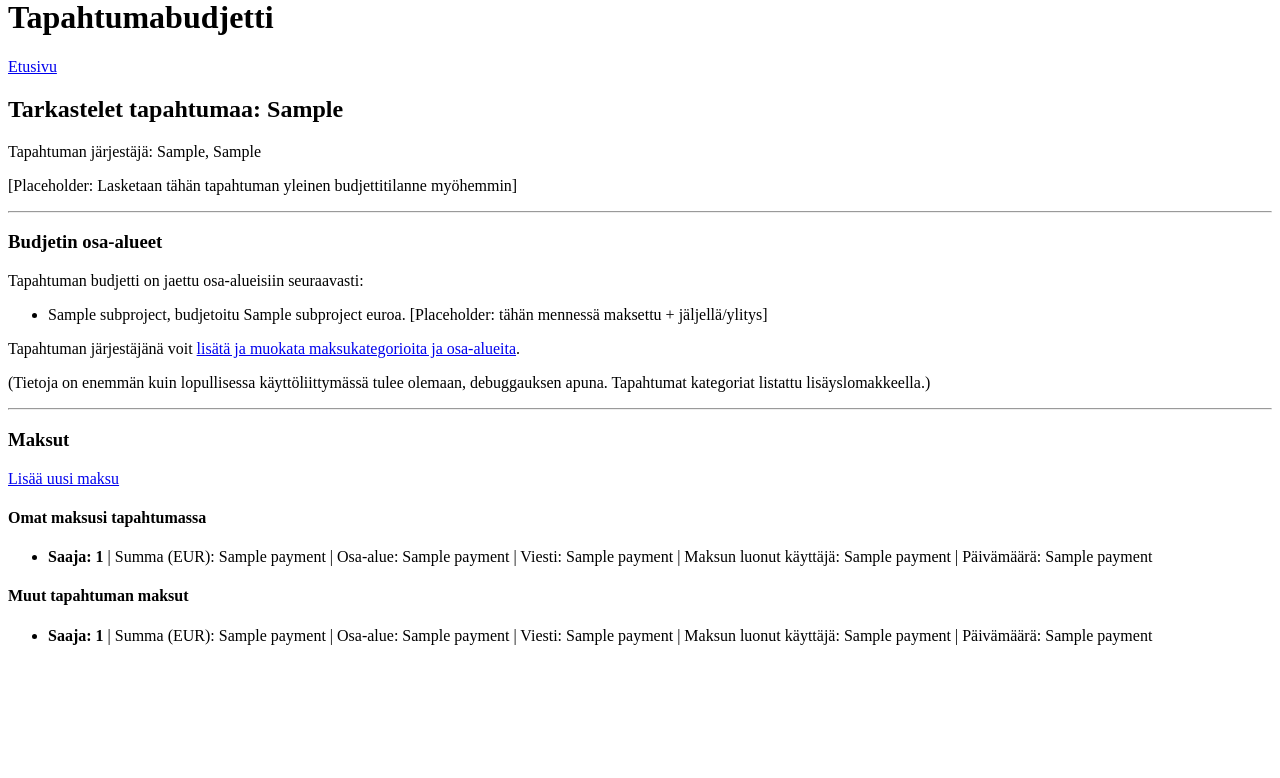
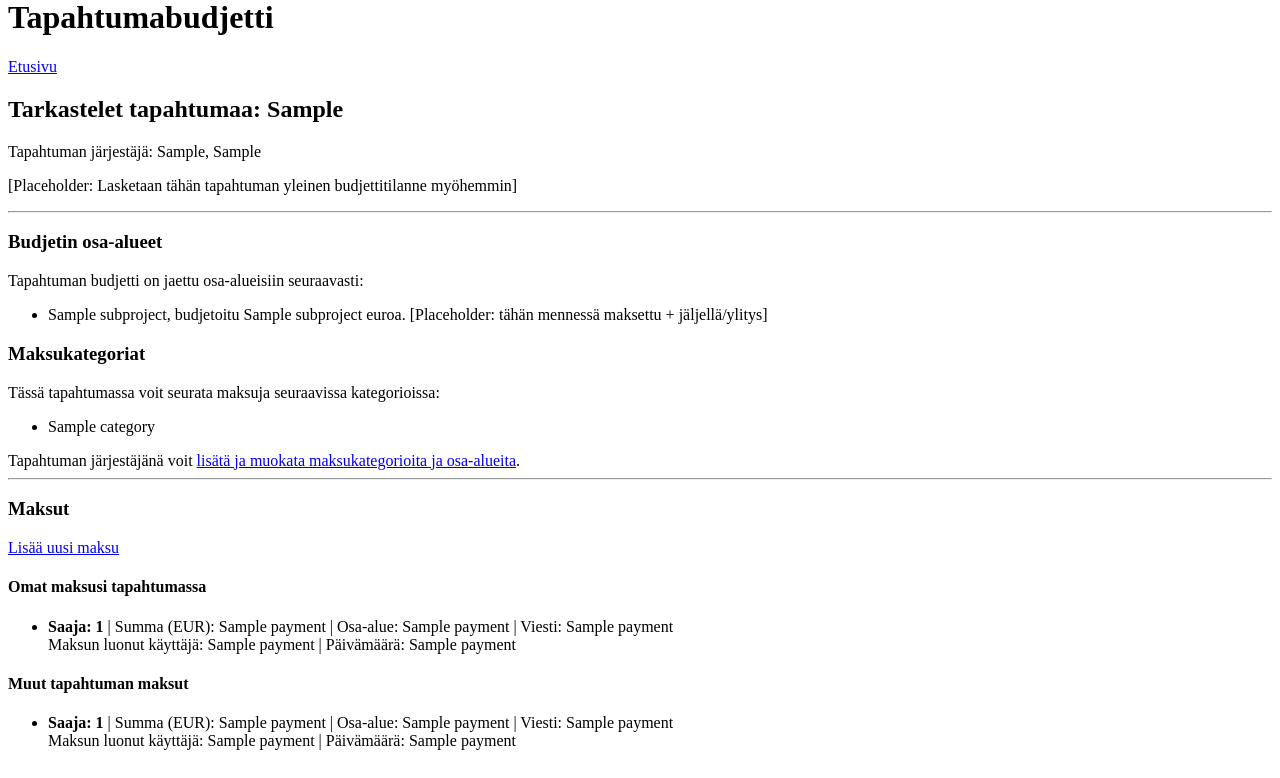
Before and after one commit to sallasal/Tapahtumabudjetti, a Flask app: template templates/project.html in a window 1280 px wide. Shown: the part 22-800 px from the top of the page. Run offline with Flask 2, Linux system fonts and the light colour scheme; the template is opened without the code that fills it: most values are stand-ins (such as "Sample title", 1, 10 or a date in 2020).

Commit message:
Add category list and clarify project page

```diff
--- a/routes.py
+++ b/routes.py
@@ -21,7 +21,6 @@ def project(id):
     category_list = categories.list_categories(id)
     other_payment_list = payments.list_other_payments(id)
     user_payment_list = payments.list_user_payments(id)
-    print(user_payment_list)
     return render_template("project.html", project_information = project_information, user_information = user_information, subproject_list = subproject_list, category_list = category_list, other_payment_list = other_payment_list, user_payment_list = user_payment_list)
 
 @app.route("/createproject", methods=["GET","POST"])
--- a/templates/project.html
+++ b/templates/project.html
@@ -14,21 +14,30 @@
   {% endfor %}
 </ul>
 
+<h3>Maksukategoriat</h3>
+Tässä tapahtumassa voit seurata maksuja seuraavissa kategorioissa:
+<ul>
+  {% for category in category_list %}
+    <li>{{ category[1] }}</li>
+  {% endfor %}
+</ul>
+
 Tapahtuman järjestäjänä voit <a href="/editsubprojects/{{ project_information[0] }}">lisätä ja muokata maksukategorioita ja osa-alueita</a>.
-<p>(Tietoja on enemmän kuin lopullisessa käyttöliittymässä tulee olemaan, debuggauksen apuna. Tapahtumat kategoriat listattu lisäyslomakkeella.)</p>
 <hr>
 <h3>Maksut</h3>
 <p><a href="/createpayment/{{ project_information[0] }}">Lisää uusi maksu</a></p>
 <h4>Omat maksusi tapahtumassa</h4>
 <ul>
   {% for payment in user_payment_list %}
-    <li><p><strong>Saaja: {{ payment[0] }}</strong> | Summa (EUR): {{ payment[2] }} | Osa-alue: {{ payment[5] }} | Viesti: {{ payment[1] }} | Maksun luonut käyttäjä: {{ payment[4] }} | Päivämäärä: {{ payment[3] }}</p></li>
+    <li><p><strong>Saaja: {{ payment[0] }}</strong> | Summa (EUR): {{ payment[2] }} | Osa-alue: {{ payment[5] }} | Viesti: {{ payment[1] }} <br />
+     Maksun luonut käyttäjä: {{ payment[4] }} | Päivämäärä: {{ payment[3] }}</p></li>
   {% endfor %}
 </ul>
 <h4>Muut tapahtuman maksut</h4>
 <ul>
   {% for payment in other_payment_list %}
-    <li><p><strong>Saaja: {{ payment[0] }}</strong> | Summa (EUR): {{ payment[2] }} | Osa-alue: {{ payment[5] }} | Viesti: {{ payment[1] }} | Maksun luonut käyttäjä: {{ payment[4] }} | Päivämäärä: {{ payment[3] }}</p></li>
+    <li><p><strong>Saaja: {{ payment[0] }}</strong> | Summa (EUR): {{ payment[2] }} | Osa-alue: {{ payment[5] }} | Viesti: {{ payment[1] }} <br />
+     Maksun luonut käyttäjä: {{ payment[4] }} | Päivämäärä: {{ payment[3] }}</p></li>
   {% endfor %}
 </ul>
 {% endblock %}
```
